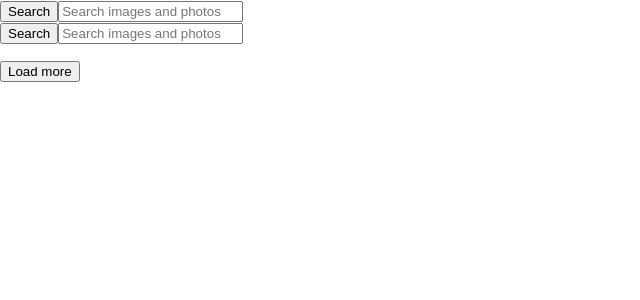
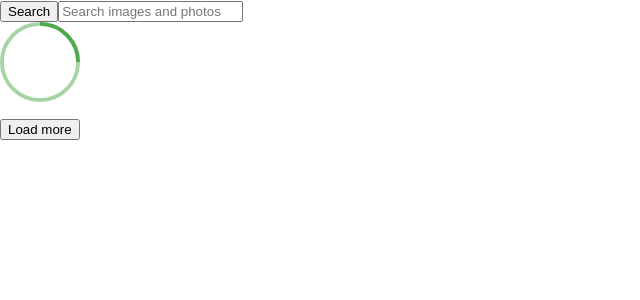
Before and after one commit to Nikolas1790/react-life-cycle-component-REST-API-03-image-finder, a React (Create React App) app: page / in a window 1280 px wide. Shown: the top 300 px of the page, without its empty margins (0-640 px from the left). Built offline with nearby package versions, Linux system fonts and the light colour scheme.

Commit message:
try-push-again

```diff
--- a/src/components/App.jsx
+++ b/src/components/App.jsx
@@ -11,16 +11,6 @@
     images: [],
     page:1
     }
-
-      handleSubmit = (e) =>{
-        e.preventDefault()
-
-        this.setState({
-          query: e.target.elements.query.value,
-          images: [],
-          page:1
-        })
-        }
 
       componentDidUpdate(prevProps, prevState) {
         if (prevState.query !== this.state.query || prevState.page !== this.state.page){
@@ -39,37 +29,14 @@
 
     formSubmitHendle = data =>{
       console.log(data)
-      this.setState(prev => ({images: [...prev.images, data] }))
+      this.setState(prev => ({query: [...prev.query, data] }))
     }
 
   render(){
   return (
     <div>
       <Searchbar onSubmit={this.formSubmitHendle}/>
-      <header className="searchbar">
-                    <form
-                     className="form"
-                    onSubmit={this.handleSubmit}
-                     >
-                    <button type="submit" className="button">
-                    <span className="button-label">Search</span>
-                    </button>
-
-                    <input
-                        className="input"
-                        type="text"
-                        name="query"
-                        // autocomplete="off"
-                        // autofocus
-                       placeholder="Search images and photos"
-                      //  value={this.state.query}
-                      //  onChange={this.handleChange}
-                    />
-
-                    </form>
-                </header>
-
-      {/* <Loader/> */}
+      <Loader/>
       <ImageGallery images={this.state.images}/>
 
       {/* <Modal/> */}
--- a/src/components/Searchbar/Searchbar.jsx
+++ b/src/components/Searchbar/Searchbar.jsx
@@ -3,40 +3,17 @@
 export class Searchbar extends Component {
     state = {
         query:'',
-        images: [],
-        page:1
         }
 
-    //   componentDidMount () {
-    //     fetch('https://pixabay.com/api/?q=cat&page=1&key=38315175-abb8429954921ba34a6a526ed&image_type=photo&orientation=horizontal&per_page=12')
-    //     .then(resp => resp.json()).then(cards => this.setState({ cards}))
-    //   }
-      // handleChange = ({target: {value}}) =>{
-      //   this.setState({value})
-      // }
-
-      // HandleSubmit = (e) =>{
-      //   e.preventDefault()
-      //   console.log(this.state)
-      // }
-      componentDidUpdate(prevProps, prevState) {
-        if (prevState.query !== this.state.query || prevState.page !== this.state.page){
-
-          fetch(`https://pixabay.com/api/?q=${this.state.query}&page=${this.state.page}&key=38315175-abb8429954921ba34a6a526ed&image_type=photo&orientation=horizontal&per_page=12`)
-      .then(resp => resp.json()).then(({hits}) => this.setState({ images: hits}))
-        }
+      handleChange = ({target: {value}}) =>{
+        this.setState({query: value})
       }
 
       handleSubmit = (e) =>{
         e.preventDefault()
+        this.props.onSubmit(this.state.query);
+        // this.setState({query: ''})
 
-        this.setState({
-          query: e.target.elements.query.value,
-          images: [],
-          page:1
-        })
-        this.props.onSubmit({...this.state});
-        console.log(this.state)
       }
 
     render() {
@@ -58,8 +35,8 @@
                         // autocomplete="off"
                         // autofocus
                        placeholder="Search images and photos"
-                      //  value={this.state.query}
-                      //  onChange={this.handleChange}
+                       value={this.state.query}
+                       onChange={this.handleChange}
                     />
                     </form>
                 </header>
```
